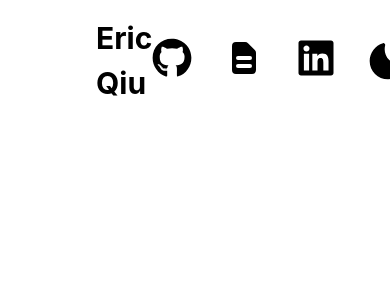
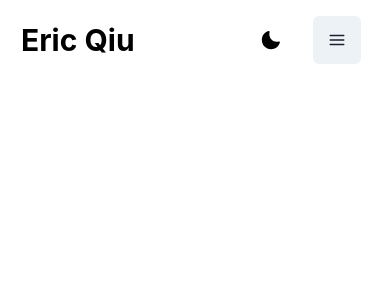
Before and after one commit to ericqiu04/ericqiu04.github.io, a React (Create React App) app: page / in a window 390 px wide. Shown: the top 300 px of the page. Built offline with nearby package versions, Linux system fonts and the light colour scheme.

Commit message:
added hamburger menu for mobile

```diff
--- a/src/components/Navbar.js
+++ b/src/components/Navbar.js
@@ -1,31 +1,56 @@
-import { Flex, Icon, Text } from '@chakra-ui/react'
-import { MoonIcon, SunIcon } from '@chakra-ui/icons'
+import { Flex, Icon, IconButton, Text } from '@chakra-ui/react'
+import { MoonIcon, SunIcon, HamburgerIcon } from '@chakra-ui/icons'
 import { FaGithub, FaLinkedin } from 'react-icons/fa'
 import { HiDocumentText } from 'react-icons/hi'
 import { useColorMode, useColorModeValue } from '@chakra-ui/react'
-import { HStack} from '@chakra-ui/react'
+import { Stack, HStack } from '@chakra-ui/react'
+
 import { Box } from '@chakra-ui/react'
 const Navbar = () => {
     const { colorMode, toggleColorMode } = useColorMode()
     const bg = useColorModeValue('white', 'black')
     const color = useColorModeValue('black', 'white')
     return (<Box maxW='100%' p={4} bg={bg} color={color} >
-        <Flex alignItems = "center" justify = "space-between" ml = {20} mr = {20}>
+        <Flex alignItems="center" justify="space-between" ml={['5px', '5px', '20px', '20px']} mr={['5px', '5px', '20px', '20px']}>
 
-        <Text as = 'b'fontSize = '30px' justify='left'>Eric Qiu</Text>
+            <Text as='b' fontSize='30px' justify='left'>Eric Qiu</Text>
+
+            <Flex display={['none', 'none', 'flex', 'flex']} >
                 <HStack spacing={8} justify="right">
 
-            <a href = "https://github.com/ericqiu04" target = "blank"><Icon as={FaGithub} boxSize={10} /></a>
-            <a href = "home" target = "blank"><Icon as={HiDocumentText} boxSize={10}/></a>
-            <a href = "https://www.linkedin.com/in/eric-qiu-72115623b/" target = "blank"><Icon as={FaLinkedin} boxSize={10}/></a>
+                    <a href="https://github.com/ericqiu04" target="blank"><Icon as={FaGithub} boxSize={['5', '5', '10', '10']} /></a>
+                    <a href="home" target="blank"><Icon as={HiDocumentText} boxSize={['5', '5', '10', '10']} /></a>
+                    <a href="https://www.linkedin.com/in/eric-qiu-72115623b/" target="blank"><Icon as={FaLinkedin} boxSize={['5', '5', '10', '10']} /></a>
                     {colorMode === "dark" ? (
-                <Icon as={SunIcon} boxSize={10} onClick={toggleColorMode} />
+                        <Icon as={SunIcon} boxSize={['5', '5', '10', '10']} onClick={toggleColorMode} />
                     ) : (
-                <Icon as={MoonIcon} boxSize={10} onClick={toggleColorMode} />
+                        <Icon as={MoonIcon} boxSize={['5', '5', '10', '10']} onClick={toggleColorMode} />
                     )
                     }
 
                 </HStack>
+            </Flex>
+
+            <Flex display={['flex', 'flex', 'none', 'none']}>
+
+                <HStack spacing={8} justify="right">
+                    {colorMode === "dark" ? (
+                        <Icon as={SunIcon} boxSize={['5', '5', '10', '10']} onClick={toggleColorMode} />
+                    ) : (
+                        <Icon as={MoonIcon} boxSize={['5', '5', '10', '10']} onClick={toggleColorMode} />
+                    )
+                    }
+                    <IconButton
+                        aria-label='Open-Menu'
+                        size='lg'
+                        mr={2}
+                        icon={<HamburgerIcon />}
+                    />
+                </HStack>
+            </Flex>
+
+
+
         </Flex>
     </Box>
     )
--- a/src/theme.js
+++ b/src/theme.js
@@ -1,5 +1,12 @@
 import { extendTheme } from "@chakra-ui/react";
 
+const breakpoints = {
+    sm: '30em',
+    md: '48em',
+    lg: '62em',
+    xl: '80em',
+    '2xl': '96em',
+  }
 const config = {
     initialColorMode: 'dark',
     useSystemColorMode: false,
```
Also changed, not shown: src/components/menuIcon.js (added, +12 -0 lines). Lines whose indentation alone changed are shown as unchanged.
